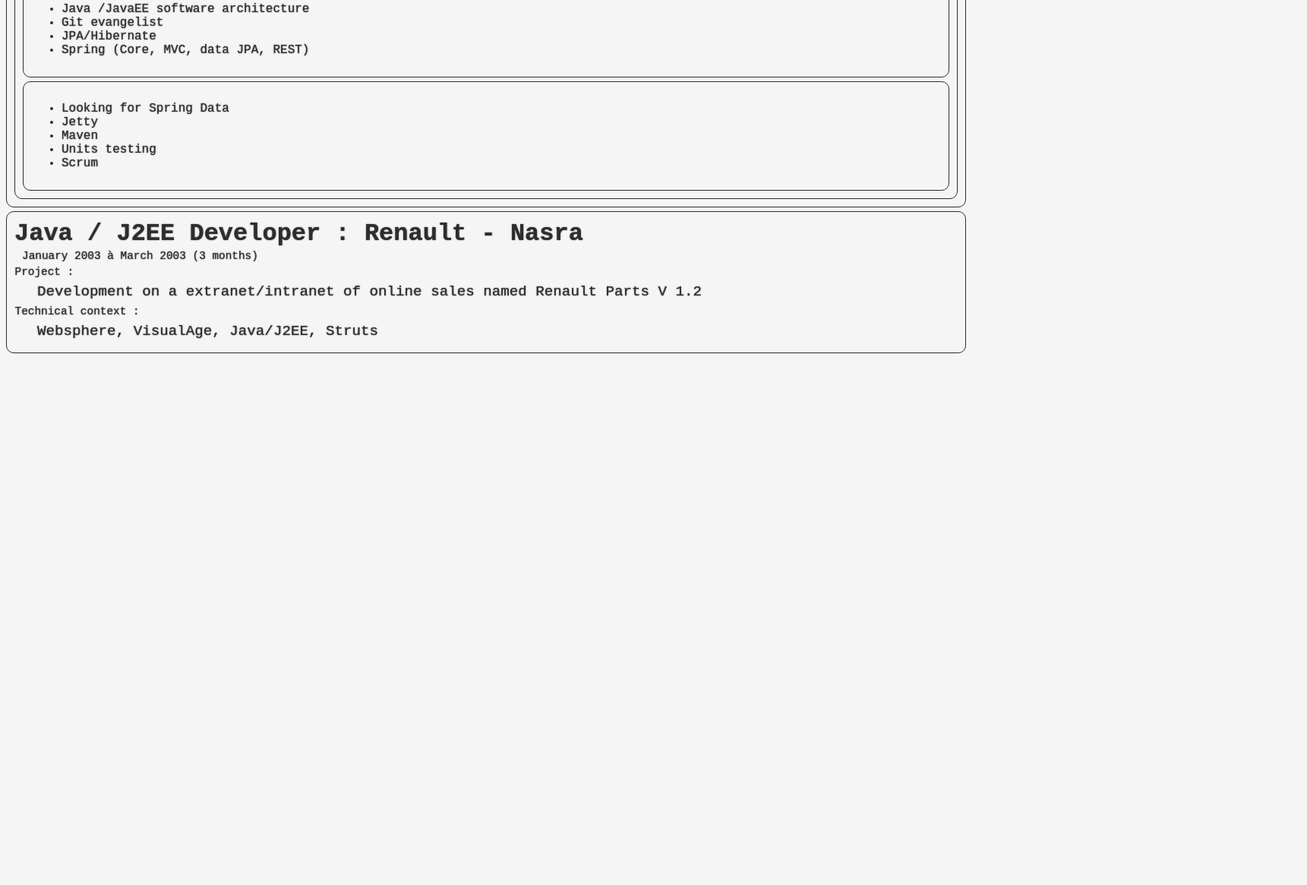
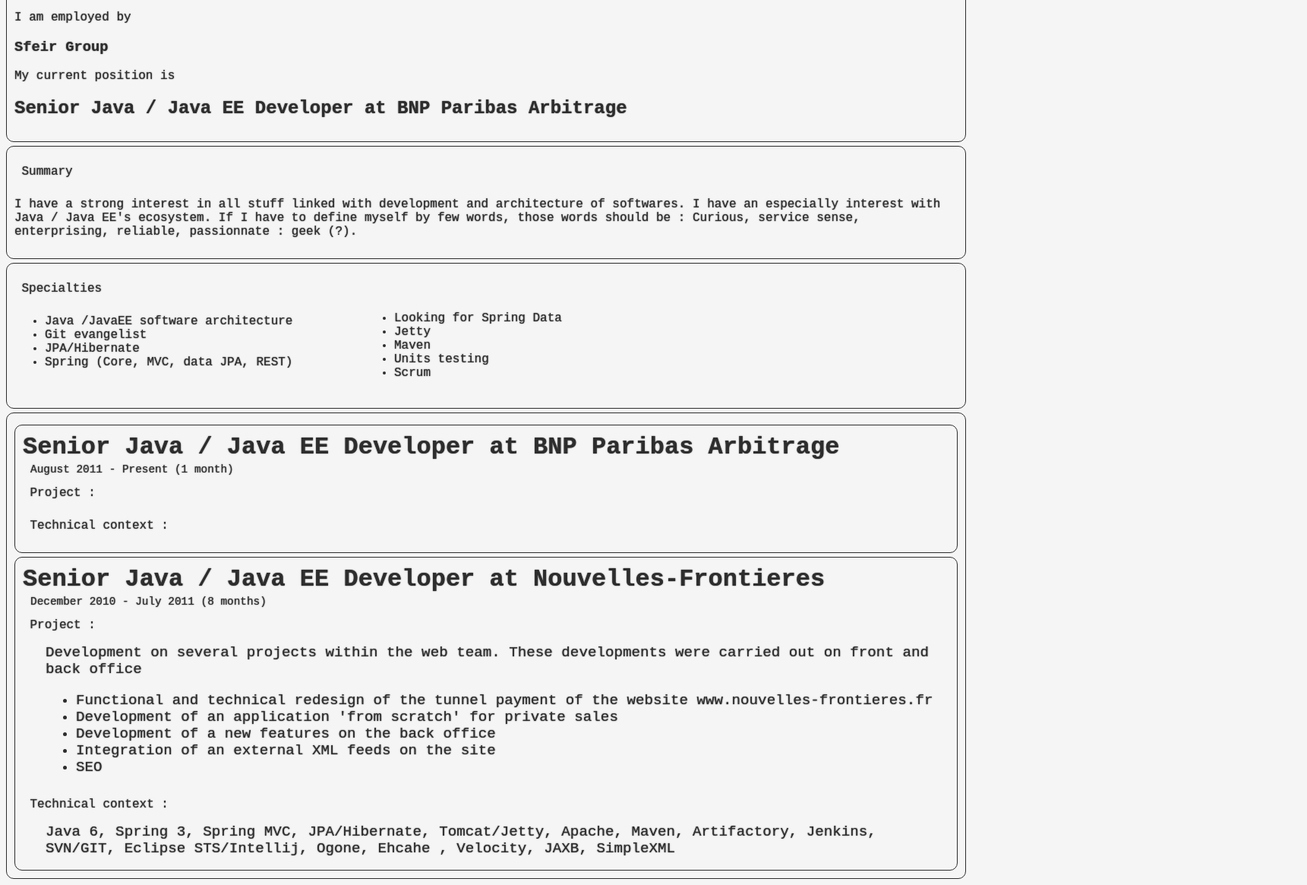
Before and after one commit to Fabszn/Html5CSS3, a plain HTML site: page cvfabszn.html in a window 1280 px wide. Shown: the part 103-1268 px from the top of the page at 76% size, 1721 px wide, since content can reach past the window. Before the commit the page ends 800 px from the top, so only its background shows below. Drawn offline with Linux system fonts and the light colour scheme.

Commit message:
add nouvelles experiences

```diff
--- a/cvfabszn.html
+++ b/cvfabszn.html
@@ -12,23 +12,33 @@
 
 
 <body>
+<div>
+I am <h1>Fabrice Sznajderman</h1> I am employed by <h3>Sfeir Group</h3>
+My current position is <h2>Senior Java / Java EE Developer at BNP Paribas Arbitrage</h2>
+
+
+</div>
+
 <div id="summary">
-<span>Fabrice Sznajderman</span>
+<span class="cvBlocTitle">Summary</span>
+<p>
+I have a strong interest in all stuff linked with development and architecture of softwares. I have an
+especially interest with Java / Java EE's ecosystem. If I have to define myself by few words, those
+words should be :
+Curious, service sense, enterprising, reliable, passionnate : geek (?).
+</p>
 
+</div>
+
+	<div class="specialities">
 	<span class="cvBlocTitle">Specialties</span>
-
-<div class="summarySpecialities">
-<div>
 		<ul>
 			<li>Java /JavaEE software architecture</li>
 			<li>Git evangelist</li>
 			<li>JPA/Hibernate</li>
 			<li>Spring (Core, MVC, data JPA, REST)</li>
 		</ul>
-</div>
-
-<div>
-	<ul>
+		<ul class="colDisplay">
 			<li>Looking for Spring Data</li>
 			<li>Jetty</li>
 			<li>Maven</li>
@@ -37,27 +47,50 @@
 		</ul>
 	</div>
 
+
 </div>
 
+<div id="experience">
+<div>
 
+<span class="missionTitle">Senior Java / Java EE Developer at BNP Paribas Arbitrage</span>
 
-
-</div>
-<div id="experience">
-<article>
-
-<span class="missionTitle">Java / J2EE Developer : Renault - Nasra</span>
-
-<span class="missionPeriode">January 2003 &agrave; March 2003 (3 months)</span>
+<span class="missionPeriode">August 2011 - Present (1 month)</span>
 
 <span class="cvBlocTitle">Project : </span>
 
-<span class="missionDesc">Development on a extranet/intranet of online sales named Renault Parts V 1.2</span>
+<span class="missionDesc"></span>
 
 <span class="cvBlocTitle">Technical context : </span>
 
-<span class="missionDesc">Websphere, VisualAge, Java/J2EE, Struts</span>
-</article>
+<span class="missionDesc"></span>
+</div>
+
+<div>
+
+<span class="missionTitle">Senior Java / Java EE Developer at Nouvelles-Frontieres</span>
+
+<span class="missionPeriode">December 2010 - July 2011 (8 months)</span>
+
+<span class="cvBlocTitle">Project : </span>
+
+<span class="missionDesc">Development on several projects within the web team. These developments were carried out on
+front and back office
+<ul>
+<li>Functional and technical redesign of the tunnel payment of the website www.nouvelles-frontieres.fr
+<li>Development of an application 'from scratch' for private sales
+<li>Development of a new features on the back office
+<li>Integration of an external XML feeds on the site
+<li>SEO
+</ul>
+</span>
+
+<span class="cvBlocTitle">Technical context : </span>
+
+<span class="missionDesc">Java 6, Spring 3, Spring MVC, JPA/Hibernate, Tomcat/Jetty, Apache, Maven, Artifactory, Jenkins,
+SVN/GIT, Eclipse STS/Intellij, Ogone, Ehcahe , Velocity, JAXB, SimpleXML</span>
+</div>
+
 
 </div>
 
--- a/styles.css
+++ b/styles.css
@@ -27,8 +27,9 @@ div{
 
 
 .cvBlocTitle{
-	font-size: 0.9em;
+	font-size: 1em;
 	margin: 5px 0px 2px 0.5px;
+	padding: 9px;
 }
 
 .missionTitle{
@@ -51,16 +52,17 @@ margin: 7px 0px 7px 30px;
 
 }
 
-
-
-
 .summary{
 }
 
-div.summarySpecialities div {
-	height: auto;
+div.specialities {
 	width: auto;
+	height: 160px;
+	padding-bottom: 20px;
+}
 
-
-
+.coldisplay{
+	position: relative;
+	top:-92px;
+	left:460px;
 }
```
Lines whose indentation alone changed are shown as unchanged.
